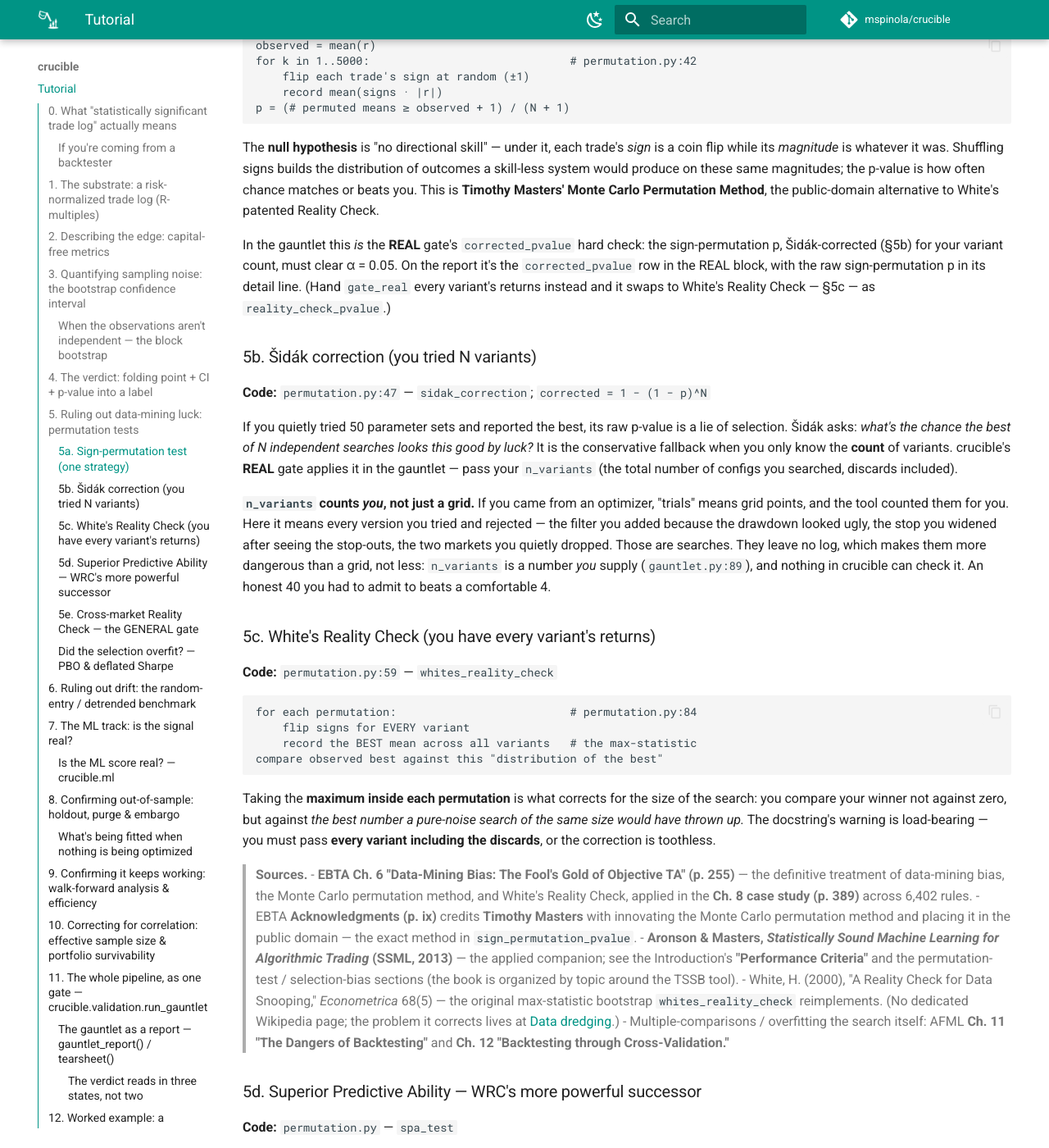
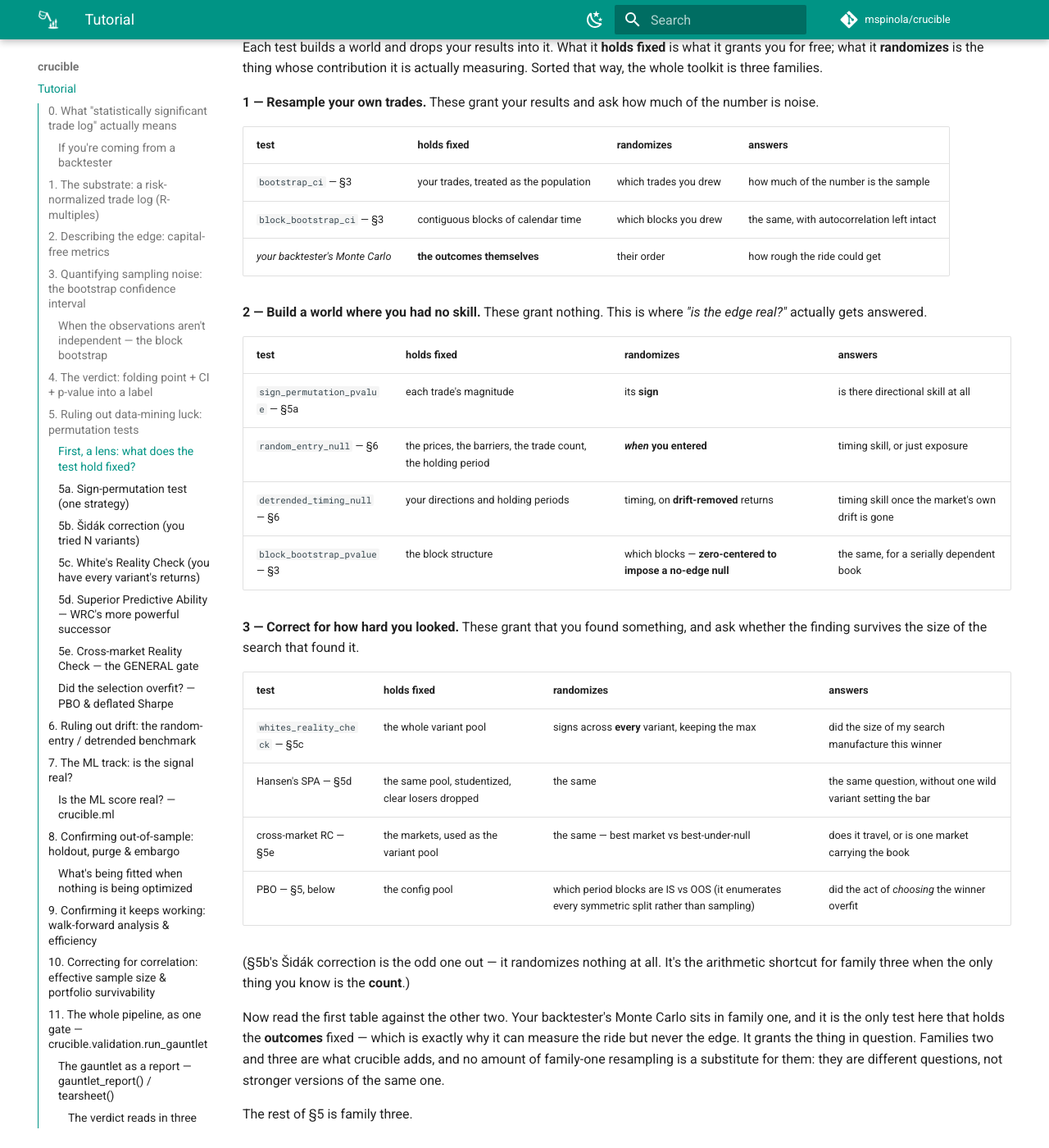
Before and after one commit to mspinola/crucible, an MkDocs documentation site: the page built from docs/index.md, in a window 1280 px wide and 1400 px high, scrolled down 7294 px. Shown: the whole window at 82% size. Built offline with MkDocs 1.6.1 and Material for MkDocs 9.7.7, drawn with Linux system fonts in a browser that asks for light colours; comment, search, counter and statistics services are not loaded; some of the changed text lies outside the part shown.

Commit message:
docs: §5 — the lens, as a spine: what does each test hold fixed?
§0's Monte Carlo prose works by asking two questions — what does it
randomize, what does it hold fixed? That lens isn't special to Monte
Carlo; it's how every test in the tutorial works. Naming it once turns a
list of techniques to memorize into instances of one idea, and gives the
reader a way to decide what any test can and cannot tell them.

Sorted by the lens, the toolkit is three families: resample your own
trades (grants your results, measures noise), build a no-skill world
(grants nothing — where "is the edge real?" is answered), and correct for
how hard you looked (grants the finding, prices the search).

The payoff is the comparison: your backtester's Monte Carlo sits in
family one and is the only test here that holds the *outcomes* fixed,
which is exactly why it can measure the ride but never the edge. Families
two and three are what crucible adds — different questions, not stronger
versions of the same one.

Each row checked against the implementation rather than memory. Two that
did not match my assumption: block_bootstrap_pvalue zero-centers to
impose the null, so it belongs in family two while block_bootstrap_ci is
an estimation CI in family one; and PBO enumerates every symmetric split
rather than sampling, so its cell says so. Šidák is called out as the odd
one that randomizes nothing at all.

Co-Authored-By: Claude Opus 4.8 <noreply@anthropic.com>

```diff
--- a/docs/index.md
+++ b/docs/index.md
@@ -319,6 +319,55 @@ a p-value to be argued over.
 ## 5. Ruling out data-mining luck: permutation tests
 
 This is the heart of the significance story and the reason Aronson & Masters matter.
+
+### First, a lens: what does the test hold fixed?
+
+§0 took your backtester's Monte Carlo apart with two questions — *what does it randomize, and
+what does it hold fixed?* That lens isn't special to Monte Carlo. It is how **every** test in
+this tutorial works, and it's the fastest way to know what one can and cannot tell you. Each
+test builds a world and drops your results into it. What it **holds fixed** is what it grants
+you for free; what it **randomizes** is the thing whose contribution it is actually measuring.
+Sorted that way, the whole toolkit is three families.
+
+**1 — Resample your own trades.** These grant your results and ask how much of the number is
+noise.
+
+| test | holds fixed | randomizes | answers |
+|---|---|---|---|
+| `bootstrap_ci` — §3 | your trades, treated as the population | which trades you drew | how much of the number is the sample |
+| `block_bootstrap_ci` — §3 | contiguous blocks of calendar time | which blocks you drew | the same, with autocorrelation left intact |
+| *your backtester's Monte Carlo* | **the outcomes themselves** | their order | how rough the ride could get |
+
+**2 — Build a world where you had no skill.** These grant nothing. This is where *"is the edge
+real?"* actually gets answered.
+
+| test | holds fixed | randomizes | answers |
+|---|---|---|---|
+| `sign_permutation_pvalue` — §5a | each trade's magnitude | its **sign** | is there directional skill at all |
+| `random_entry_null` — §6 | the prices, the barriers, the trade count, the holding period | ***when* you entered** | timing skill, or just exposure |
+| `detrended_timing_null` — §6 | your directions and holding periods | timing, on **drift-removed** returns | timing skill once the market's own drift is gone |
+| `block_bootstrap_pvalue` — §3 | the block structure | which blocks — **zero-centered to impose a no-edge null** | the same, for a serially dependent book |
+
+**3 — Correct for how hard you looked.** These grant that you found something, and ask whether
+the finding survives the size of the search that found it.
+
+| test | holds fixed | randomizes | answers |
+|---|---|---|---|
+| `whites_reality_check` — §5c | the whole variant pool | signs across **every** variant, keeping the max | did the size of my search manufacture this winner |
+| Hansen's SPA — §5d | the same pool, studentized, clear losers dropped | the same | the same question, without one wild variant setting the bar |
+| cross-market RC — §5e | the markets, used as the variant pool | the same — best market vs best-under-null | does it travel, or is one market carrying the book |
+| PBO — §5, below | the config pool | which period blocks are IS vs OOS (it enumerates every symmetric split rather than sampling) | did the act of *choosing* the winner overfit |
+
+(§5b's Šidák correction is the odd one out — it randomizes nothing at all. It's the arithmetic
+shortcut for family three when the only thing you know is the **count**.)
+
+Now read the first table against the other two. Your backtester's Monte Carlo sits in family
+one, and it is the only test here that holds the **outcomes** fixed — which is exactly why it
+can measure the ride but never the edge. It grants the thing in question. Families two and
+three are what crucible adds, and no amount of family-one resampling is a substitute for them:
+they are different questions, not stronger versions of the same one.
+
+The rest of §5 is family three.
 
 ### 5a. Sign-permutation test (one strategy)
 
```
